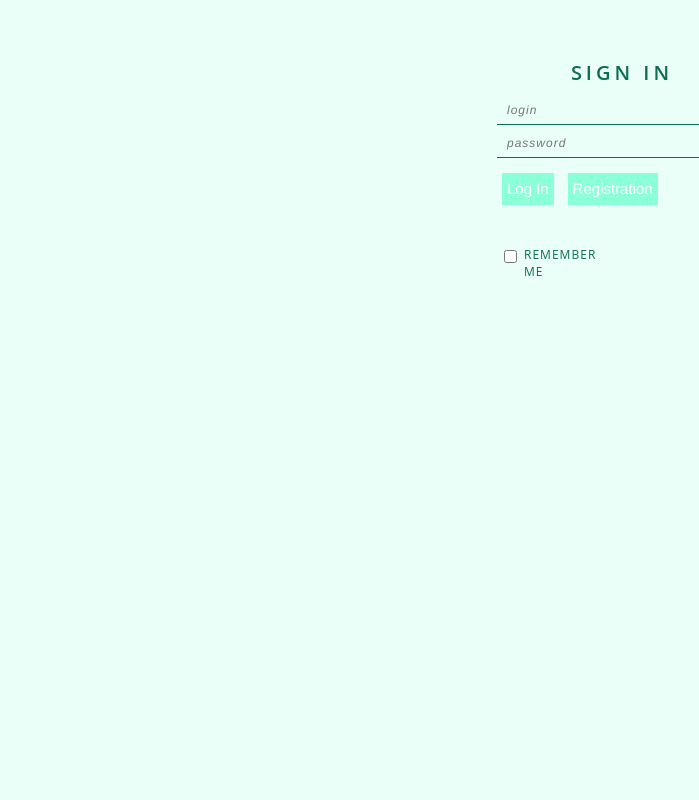
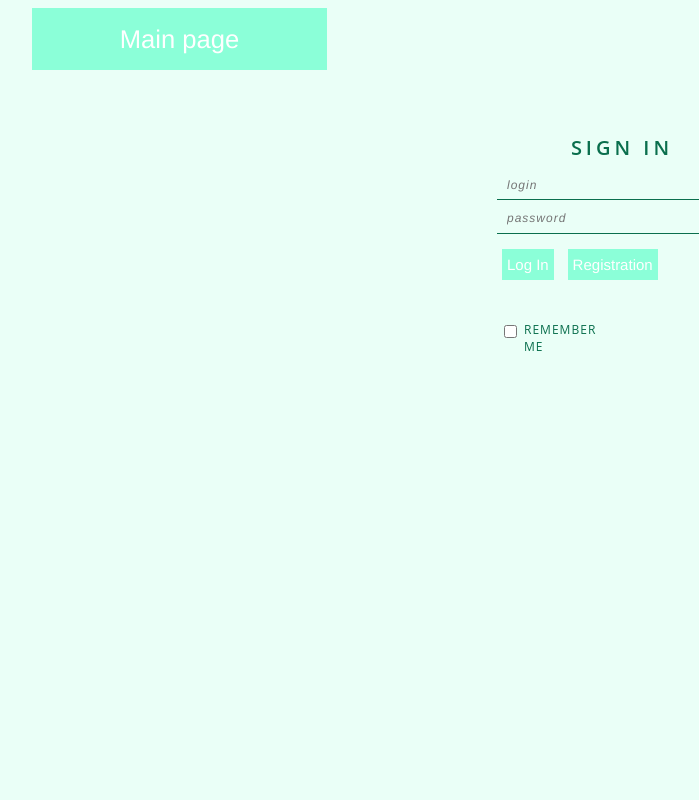
Before and after one commit to IvanForSecutity/Kursach, a PHP site: page /login.php in a window 1280 px wide. Shown: the whole page, without its empty margins (18-717 px from the left). Run offline with PHP 8.4, Linux system fonts and the light colour scheme; the visitor is signed in with stand-in values (Sample User, id 1); some libraries are stand-ins or nearby versions.

Commit message:
[code drop] style almost everywhere

```diff
--- a/krspace/hangar.php
+++ b/krspace/hangar.php
@@ -30,7 +30,7 @@ if(isset($_POST['btnStart']))
     }
     else
     {
-        $message = '<p>You should choose any available ship to start game!</p>';
+        $message = '<p class="error">You should choose any available ship to start game!</p><br>';
         print $message;
     }
 }
@@ -59,10 +59,10 @@ foreach ($ships as $cur_ship)
   <link rel="stylesheet" href="style/hangar_style.css">
 </head>
 
-<body bgcolor="#eafff7" onresize="Resize()">
+<body bgcolor="#eafff7" >
   <div>
     <button id="personal_area_button" class="hangar_button_up" onclick="window.location.href='personal_area.php'"><span>Personal Area</span></button>
-    <button id="logout_button" style="float: right;" class="hangar_button_up" onclick="window.location.href='logout.php'"><span>Log Out</span></button>
+    <button id="logout_button" style="float: right;margin-right:25px;" class="hangar_button_up" onclick="window.location.href='logout.php'"><span>Log Out</span></button>
   </div>
   <div style="float: center;text-align: left; padding-right: 50px; padding-top: 10px;">
     <p class="form-title" style="form-title">
--- a/krspace/login.php
+++ b/krspace/login.php
@@ -21,7 +21,9 @@ if(isset($_POST['btnReg']))
         <script type="text/javascript" src="js/jquery-1.11.1.min.js"></script>
         <title>Authorisation</title>
     </head>
-    <body class="login_body">
+    <body class="body_class">
+      <button  class="login_button_up" onclick="window.location.href='index.php'" ><span>Main page</span></button>
+
     <div class="container">
       <div class="row">
         <div class="col-md-12">
--- a/krspace/style/login_style.css
+++ b/krspace/style/login_style.css
@@ -1,3 +1,16 @@
+.body_class
+{
+  background-color: #eafff7;
+  margin:8px;
+  margin-left:50px;
+  margin-right:50px;
+}
+.error
+{
+    color: white;
+    background: #688080;
+    margin-left: 3px;
+}
 .login_button {
   display: inline-block;
   background-color: #8bffd8;
@@ -39,12 +52,6 @@
   opacity: 1;
   right: 0;
 }
-.login_body
-{
-    background-color: #eafff7;
-    padding: 0;
-    margin: 0;
-}
 .wrap
 {
     width: 100%;
@@ -54,12 +61,6 @@
     top: 0;
     left: 0;
     z-index: 99;
-}
-.error
-{
-    color:red;
-    background:yellow;
-    margin-left:3px;
 }
 p.form-title
 {
@@ -195,14 +196,12 @@ form.login a:hover
   border: none;
   color: #FFFFFF;
   text-align: center;
-  font-size: 28px;
-  padding: 20px;
-  width: auto;
+  font-size: 2vw;
+  padding: 1vw;
+  width: 25%;
   transition: all 0.5s;
   cursor: pointer;
-  margin-top: 10px;
   margin-right: 5px;
-  margin-left: 5px;
   margin-bottom: 5px;
 }
 
```
Also changed, not shown: krspace/game.php (+3 -11 lines), krspace/index.php (+2 -5 lines), krspace/style/game_style.css (+37 -0 lines), krspace/style/hangar_style.css (+9 -5 lines), krspace/style/page_style.css (+11 -5 lines).
